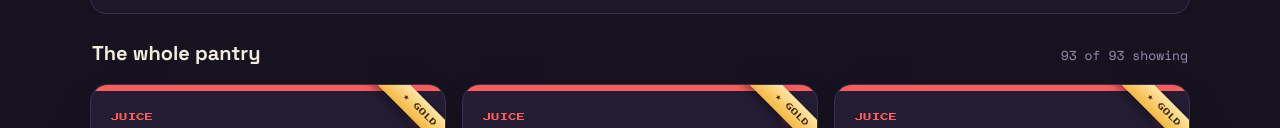
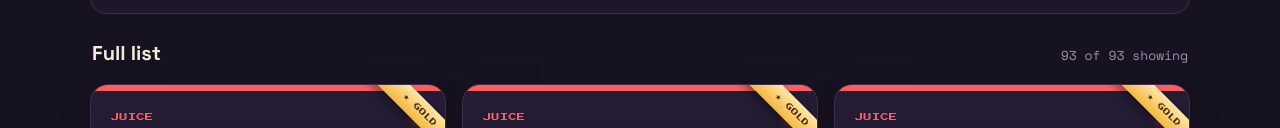
Before and after one commit to KgitWH21/special-sauce-game-dev-design, a plain HTML site: page index.html in a window 1280 px wide. Shown: the part 1013-1141 px from the top of the page. Drawn offline with nearby package versions, Linux system fonts and the light colour scheme.

Commit message:
Add README, .gitignore, and rename pantry label to "Full list"
Co-Authored-By: Claude Sonnet 4.6 <noreply@anthropic.com>

```diff
--- a/index.html
+++ b/index.html
@@ -569,7 +569,7 @@ function applyModeChrome(){
   $("#grid").classList.toggle("hidden", isCombo);
   $("#goldToggle").classList.toggle("hidden", !isFeat);
   $("#search").placeholder = mode==="constraint" ? "Search constraints…" : "Search ingredients…";
-  $("#pantryTitle").textContent = mode==="constraint" ? "Every constraint" : "The whole pantry";
+  $("#pantryTitle").textContent = mode==="constraint" ? "Every constraint" : "Full list";
   // draw + secondary labels
   if(isCombo){
     $("#drawBtn").textContent = "✦ DRAW COMBO";
```
Also changed, not shown: 2 other files.
